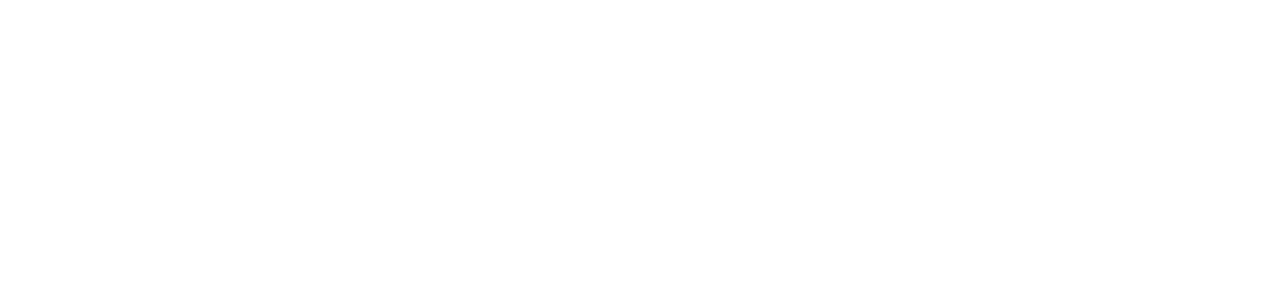
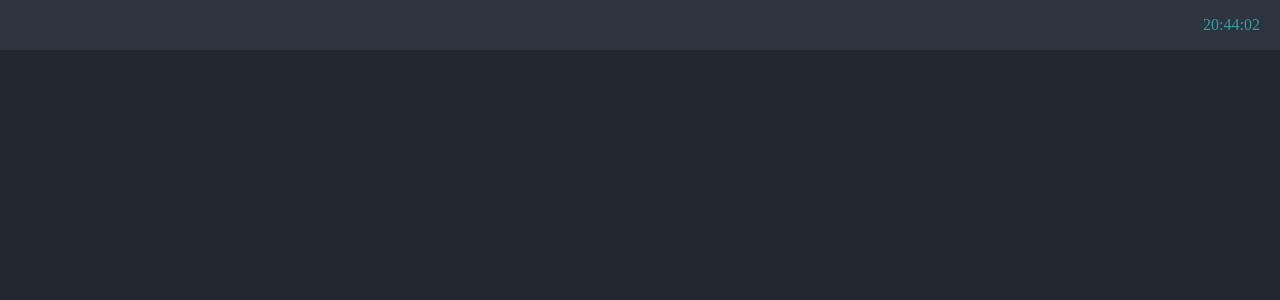
Before and after one commit to TonyNexis/ToDoBoardReactVite, a React (Vite) app: page / in a window 1280 px wide. Shown: the top 300 px of the page. Built offline with nearby package versions, Linux system fonts and the light colour scheme.

Commit message:
added timer

```diff
--- a/package.json
+++ b/package.json
@@ -21,6 +21,7 @@
     "eslint-plugin-react": "^7.33.2",
     "eslint-plugin-react-hooks": "^4.6.0",
     "eslint-plugin-react-refresh": "^0.4.5",
+    "sass": "^1.70.0",
     "vite": "^5.1.0"
   }
 }
--- a/src/App.jsx
+++ b/src/App.jsx
@@ -1,11 +1,11 @@
-
+import Main from './pages/main/MainPage'
 
 function App() {
 
 
   return (
     <>
-
+     <Main/>
     </>
   )
 }
--- /dev/null
+++ b/src/components/Footer/Footer.jsx
@@ -0,0 +1,13 @@
+import Timer from '../Timer/Timer';
+
+import styles from './Footer.module.scss'
+
+const Footer = () => {
+    return (
+        <div className={styles.footer}>
+            <Timer/>
+        </div>
+    )
+}
+
+export default Footer;
--- /dev/null
+++ b/src/components/Footer/Footer.module.scss
@@ -0,0 +1,8 @@
+.footer {
+    display: flex;
+    justify-content: center;
+    align-items: center;
+    background-color: #2C343F;
+    height: 50px;
+    width: 100%;
+}
--- /dev/null
+++ b/src/components/Timer/Timer.jsx
@@ -0,0 +1,23 @@
+import { useEffect, useState } from 'react'
+
+import styles from './Timer.module.scss'
+
+const Timer = () => {
+	const [currentTime, setCurrentTime] = useState(new Date())
+
+	useEffect(() => {
+		const intervalID = setInterval(() => {
+			setCurrentTime(new Date())
+		}, 1000)
+
+		return () => clearInterval(intervalID)
+	}, [])
+
+    const hours = currentTime.getHours().toString().padStart(2, '0'),
+          minutes = currentTime.getMinutes().toString().padStart(2, '0'),
+          seconds = currentTime.getSeconds().toString().padStart(2, '0');
+
+	return <div className={styles.timer}>{hours}:{minutes}:{seconds}</div>
+}
+
+export default Timer
--- /dev/null
+++ b/src/components/Timer/Timer.module.scss
@@ -0,0 +1,6 @@
+.timer {
+    display: flex;
+    color: #2EA19C;
+    margin-left: auto;
+    padding-right: 20px;
+}
--- /dev/null
+++ b/src/main.css
@@ -0,0 +1,5 @@
+html, body, #root {
+    height: 100%;
+    margin: 0;
+    padding: 0;
+}
--- a/src/main.jsx
+++ b/src/main.jsx
@@ -1,6 +1,8 @@
 import React from 'react'
 import ReactDOM from 'react-dom/client'
 import App from './App.jsx'
+
+import './main.css';
 
 
 ReactDOM.createRoot(document.getElementById('root')).render(
--- /dev/null
+++ b/src/pages/main/MainPage.jsx
@@ -0,0 +1,16 @@
+import Footer from '../../components/Footer/Footer';
+
+import styles from './MainPage.module.scss';
+
+const MainPage = () => {
+    console.log(styles.className)
+
+    return (
+        <div className={styles.page}>
+        <Footer/>
+        </div>
+    )
+}
+
+
+export default MainPage;
--- /dev/null
+++ b/src/pages/main/MainPage.module.scss
@@ -0,0 +1,12 @@
+html, body {
+    height: 100%;
+    margin: 0;
+    padding: 0;
+}
+
+.page {
+    background-color: #222831;
+    display: flex;
+    width: 100%;
+    height: 100%;
+}
```
Also changed, not shown: 1 other file (tests, documents, lock files or other folders).
